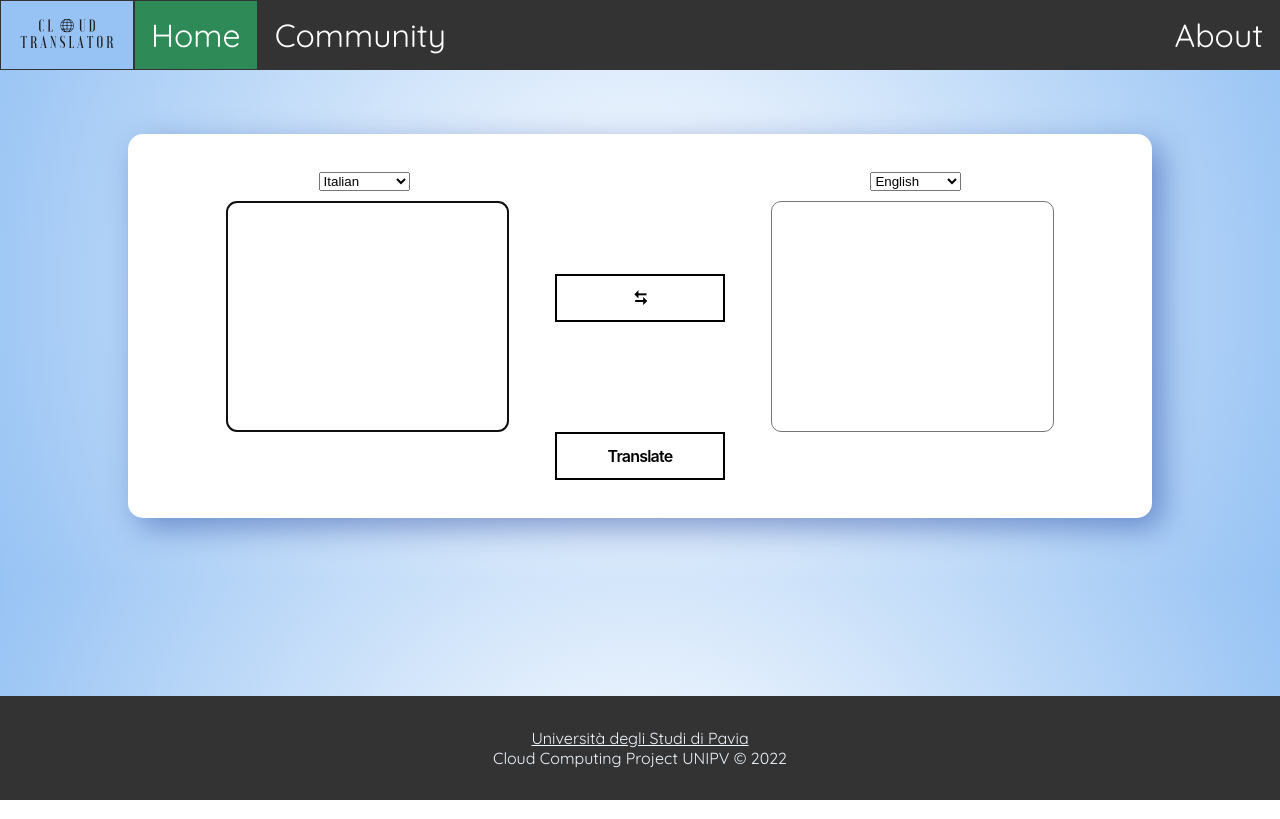
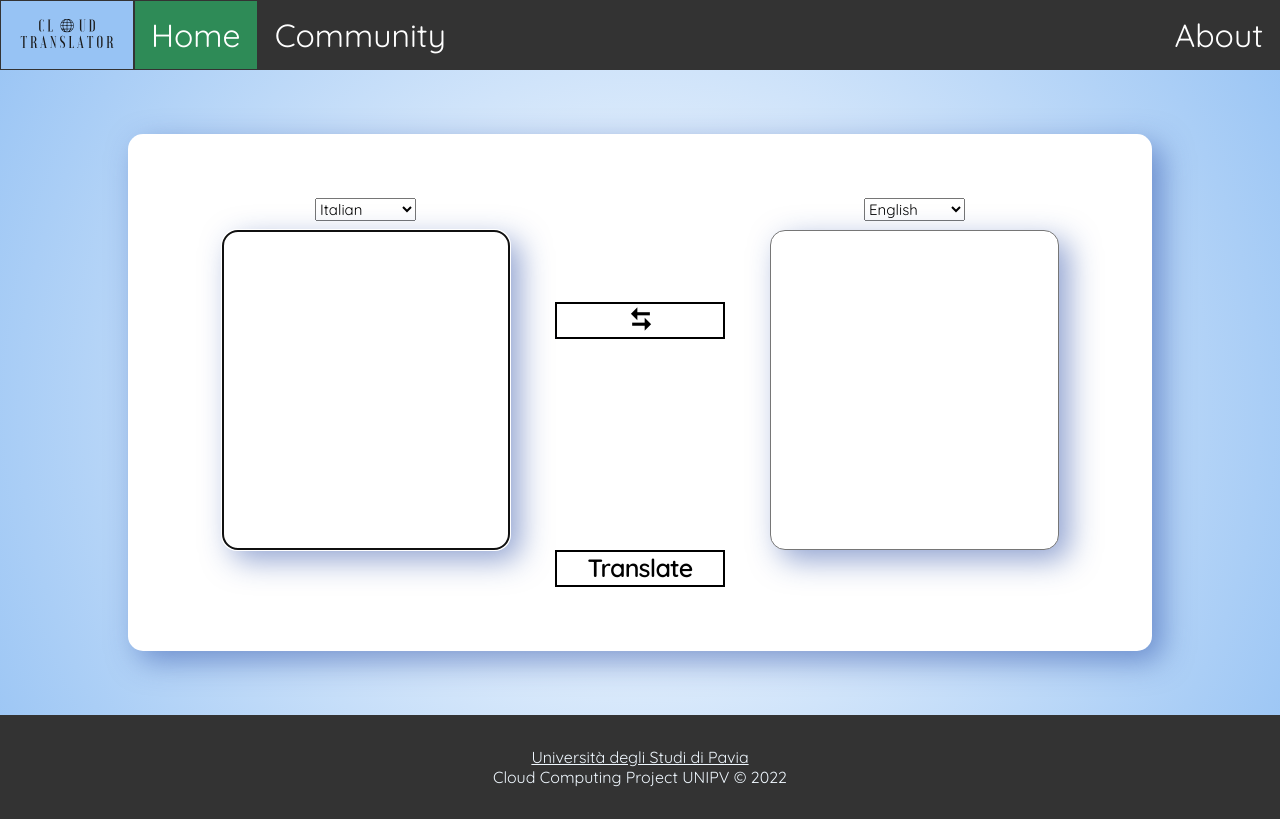
Before and after one commit to aiman-al-masoud/translator-cloud-project, a Flask app: page / in a window 1280 px wide. Run offline with Flask 2, Linux system fonts and the light colour scheme.

Commit message:
minor modifies to front-end

```diff
--- a/src/static/css/index.css
+++ b/src/static/css/index.css
@@ -4,7 +4,7 @@
 }
 
 body {
-    margin: 0;
+    margin: 0; padding: 0;
     font-family: Quicksand;
     /*background-image: linear-gradient(265deg,#97c3f4 2%,#e2eef2 55%,#fff 95%);*/
     background: rgb(255,255,255);
@@ -18,7 +18,6 @@ ul.topnav {
   overflow: hidden;
   background-color: #333;
   position: relative;
-
 }
 
 ul.topnav li {
@@ -42,24 +41,21 @@ ul.topnav li a {
 
 ul.topnav li a:hover:not(.active) {background-color: #111;}
 
-ul.topnav li a.active {background-color: seagreen;
-color: white;
+ul.topnav li a.active {
+  background-color: seagreen;
+  color: white;
 }
 
 ul.topnav li a.logo {background-color: #97c3f4;}
 
 ul.topnav li a.logo:hover {background-color: #97c3f4;}
 
-
 ul.topnav li.right {float: right;}
 
 .complex {
     text-align: center;
-    margin-top: 5%;
-    margin-left: 10%;
-    margin-right: 10%;
-    margin-bottom: 5%;
-    padding: 3% 4% 3% 4%;
+    margin: 5% 10% 5% 10%;
+    padding: 5%;
     background-color: white;
     border-radius: 15px;
     box-shadow: 10px 10px 30px rgb(35 71 163 / 50%);
@@ -68,15 +64,36 @@ ul.topnav li.right {float: right;}
 .complex select {
   margin-right: 25%;
   margin-left: 25%;
+  font-family: Quicksand;
+  font-size: 15px;
+}
+
+.complex select:focus {
+  color: #06f;
+  fill: #06f;
+  border-color: #06f;
+}
+
+.complex select:hover {
+  color: #06f;
+  fill: #06f;
+  border-color: #06f;
+}
+
+.complex select:active {
+  border-color: rgb(0, 0, 0);
+  color: rgb(0, 0, 0);
 }
 
 .complex textarea {
     font-family: Quicksand;
-    font-size: 15px;
+    font-size: 20px;
     width: 30%;
     min-height: 15em;
     resize: none;
-    border-radius: 10px;
+    border-radius: 15px;
+    padding: 1%;
+    box-shadow: 10px 10px 30px rgb(35 71 163 / 50%);
 }
 
 .complex .line1 {
@@ -87,7 +104,7 @@ ul.topnav li.right {float: right;}
 
 .complex .line {
   display: flex;
-  justify-content:center;
+  justify-content: center;
 }
 
 .invert {
@@ -105,16 +122,16 @@ ul.topnav li.right {float: right;}
   cursor: pointer;
   display: inline-flex;
   fill: #000;
-  font-family: Inter,sans-serif;
-  font-size: 16px;
+  font-family: Quicksand;
+  font-size: 25px;
   font-weight: 600;
-  height: 48px;
+  height: 10%;
   justify-content: center;
   letter-spacing: -.8px;
   line-height: 24px;
-  min-width: 140px;
+  min-width: 5%;
   outline: 0;
-  padding: 0 17px;
+  padding: 0.5%;
   text-align: center;
   text-decoration: none;
   transition: all .3s;
@@ -124,7 +141,9 @@ ul.topnav li.right {float: right;}
 }
 
 .translate:focus {
-  color: #171e29;
+  color: #06f;
+  fill: #06f;
+  border-color: #06f;
 }
 
 .translate:hover {
@@ -140,7 +159,7 @@ ul.topnav li.right {float: right;}
 }
 
 #footer {
-    position: fixed;
+    position: relative;
     left: 0;
     bottom: 0;
     width: 100%;
```
